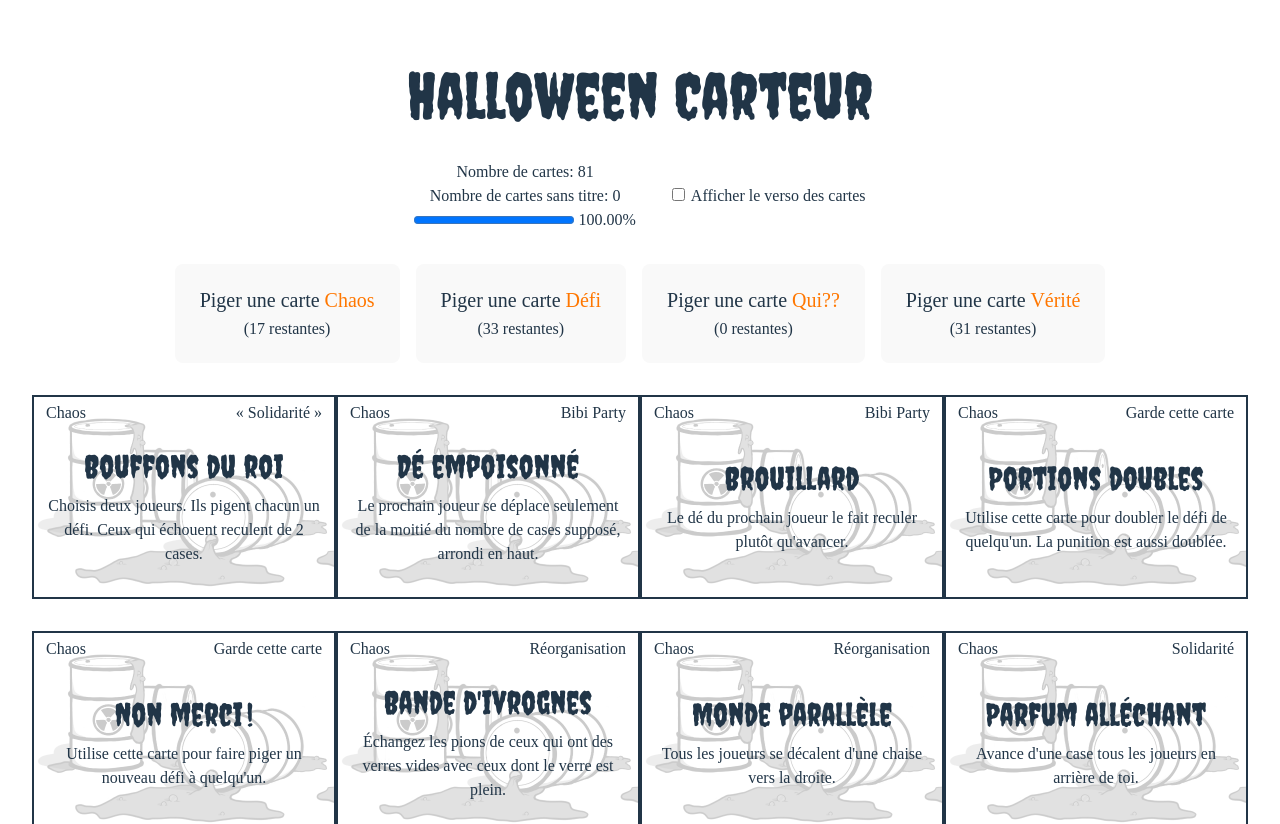
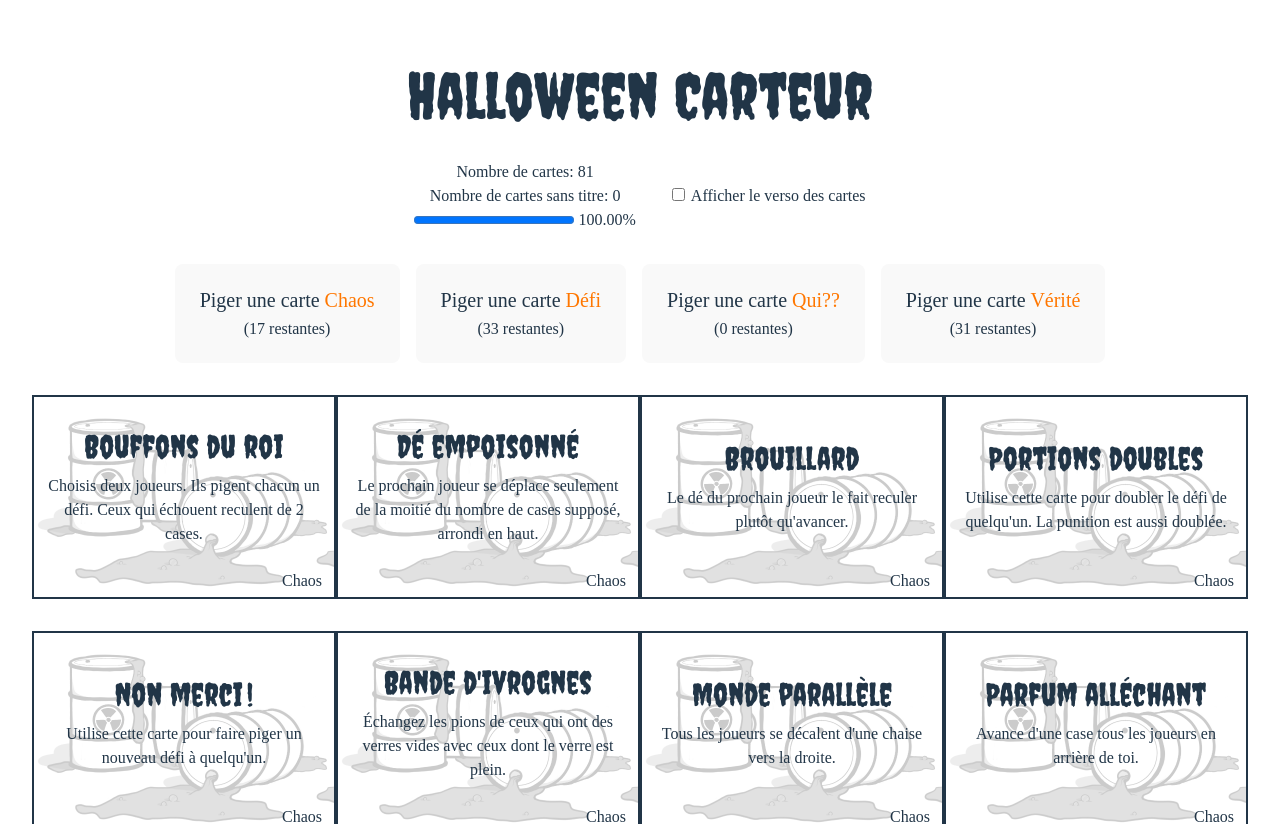
Before and after one commit to beaudry/HalloweenCarteur, a Preact app: page / in a window 1280 px wide. Shown: the top 824 px of the page. Built offline with nearby package versions, Linux system fonts and the light colour scheme; a web font is replaced by a local one.

Commit message:
Mettre le type au pied

```diff
--- a/src/composants/CarteHalloween.css
+++ b/src/composants/CarteHalloween.css
@@ -7,7 +7,7 @@
     height: 204px;
     display: flex;
     flex-direction: column;
-    padding: 0 0.75rem 0.75rem;
+    padding: 0.75rem 0.75rem 0;
     position: relative;
     overflow: hidden;
 }
@@ -26,10 +26,10 @@
     z-index: -1;
 }
 
-.carte-entete {
+.carte-pied {
     line-height: 2;
     display: flex;
-    justify-content: space-between;
+    justify-content: flex-end;
 }
 
 .carte-contenu {
--- a/src/composants/CarteHalloween.tsx
+++ b/src/composants/CarteHalloween.tsx
@@ -28,10 +28,6 @@ function CarteHalloween({ carte, verso }: CarteHalloweenProps) {
 
     return <div className="carte">
         <Filigrane categorie={carte.categorie} className="image filigrane" />
-        <div className="carte-entete">
-            <span>{carte.categorie}</span>
-            {carte.cycle && <span>{carte.cycle}</span>}
-        </div>
         <div className="carte-contenu">
             <h2>{ajouterLesEspacesSiDesire(!!carte.titre ? carte.titre : "Aucun titre :(")}</h2>
             {Array.isArray(carte.description) ?
@@ -41,6 +37,9 @@ function CarteHalloween({ carte, verso }: CarteHalloweenProps) {
                 : <p>{ajouterLesEspacesSiDesire(carte.description)}</p>
             }
         </div>
+        <div className="carte-pied">
+            <span>{carte.categorie}</span>
+        </div>
     </div>
 }
 
```
